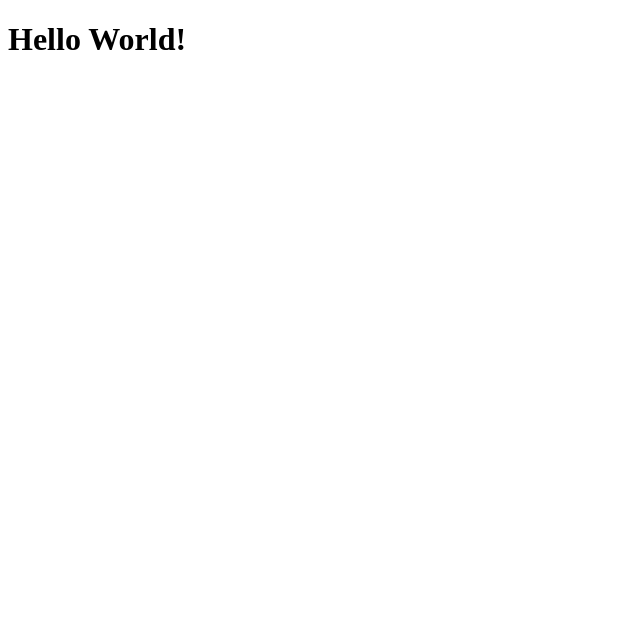
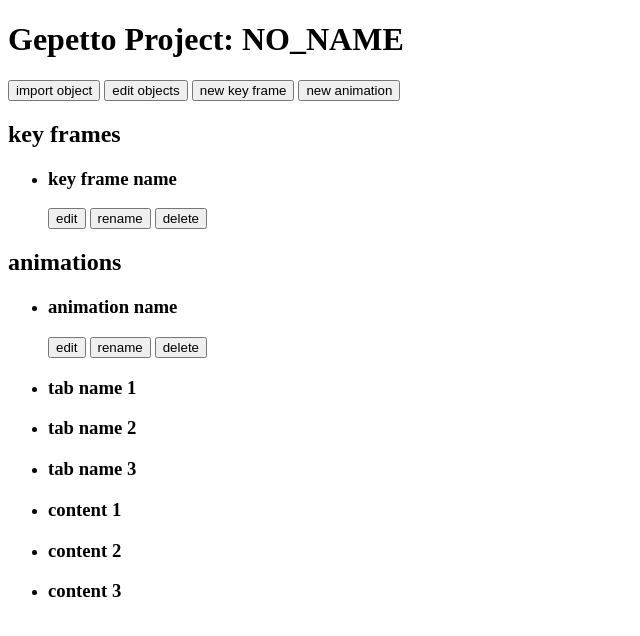
Before and after one commit to damymetzke/Gepetto, an Electron app: page html/index.html in a window 800 px wide. Shown: the whole page, without its empty margins (0-640 px from the left). Drawn offline with Linux system fonts and the light colour scheme.

Commit message:
added html structure

```diff
--- a/html/index.html
+++ b/html/index.html
@@ -10,9 +10,77 @@
     </head>
 
     <body>
-        <h1>
-            Hello World!
-        </h1>
+        <header id="header">
+            <h1>Gepetto Project: NO_NAME</h1>
+        </header>
+        <section id="toolbar">
+            <div id="toolbar--buttons">
+                <button id="import-object" , class="button">
+                    import object
+                </button>
+                <button id="edit-objects" , class="button">
+                    edit objects
+                </button>
+                <button id="new-key-frame" , class="button">
+                    new key frame
+                </button>
+                <button id="new-animation" , class="button">
+                    new animation
+                </button>
+            </div>
+            <h2>key frames</h2>
+            <ul id="toolbar--key-frames">
+                <li class="resource">
+                    <h3>key frame name</h3>
+                    <button class="button">
+                        edit
+                    </button>
+                    <button class="button">
+                        rename
+                    </button>
+                    <button class="button">
+                        delete
+                    </button>
+                </li>
+            </ul>
+            <h2>animations</h2>
+            <ul id="toolbar--animations">
+                <li class="resource">
+                    <h3>animation name</h3>
+                    <button class="button">
+                        edit
+                    </button>
+                    <button class="button">
+                        rename
+                    </button>
+                    <button class="button">
+                        delete
+                    </button>
+                </li>
+            </ul>
+        </section>
+        <ul id="tabs">
+            <li>
+                <h3>tab name 1</h3>
+            </li>
+            <li>
+                <h3>tab name 2</h3>
+            </li>
+            <li>
+                <h3>tab name 3</h3>
+            </li>
+        </ul>
+        <ul id="main">
+            <li>
+                <h3>content 1</h3>
+            </li>
+            <li>
+                <h3>content 2</h3>
+            </li>
+            <li>
+                <h3>content 3</h3>
+            </li>
+        </ul>
     </body>
 
 </html>
```
